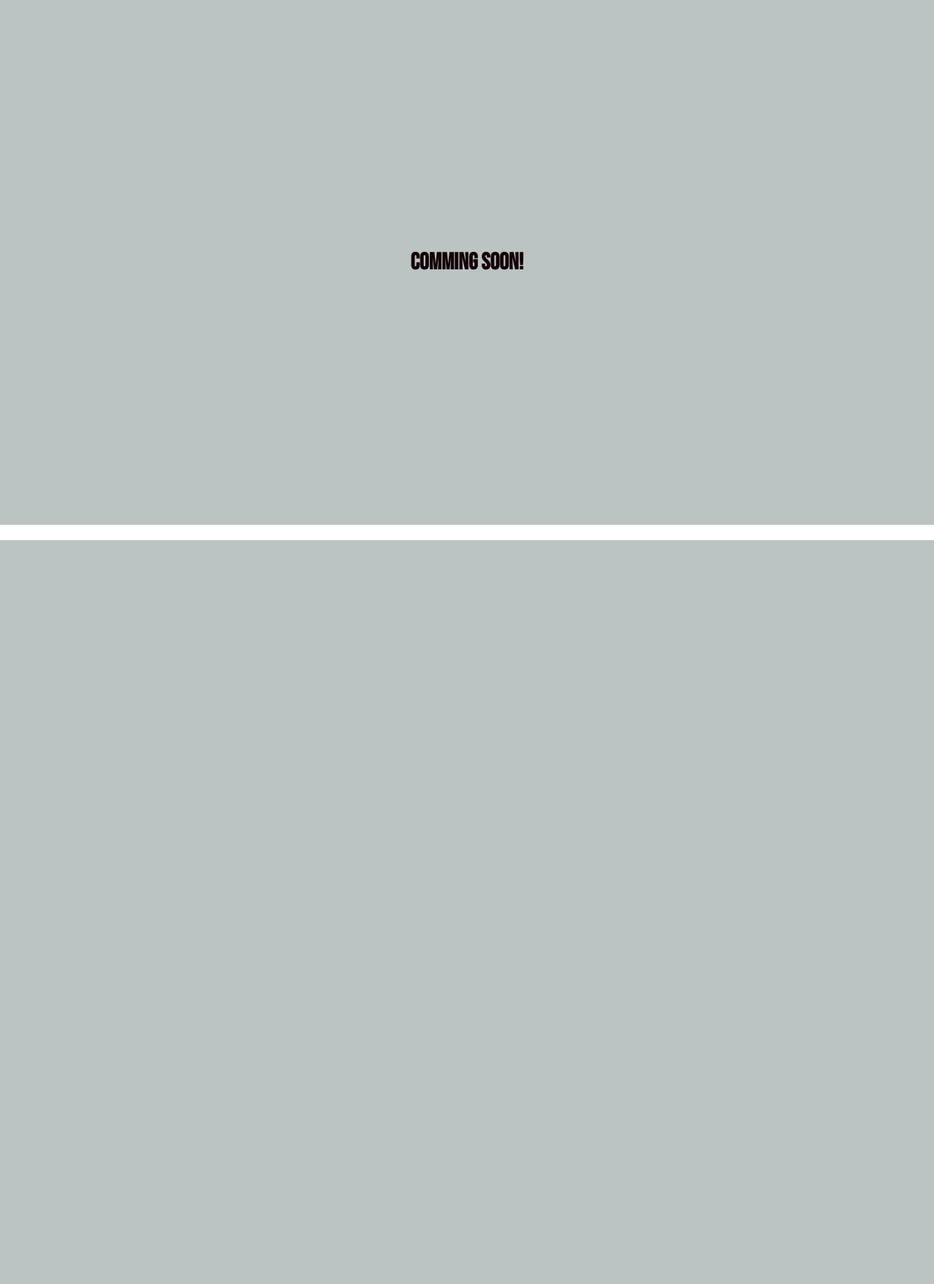
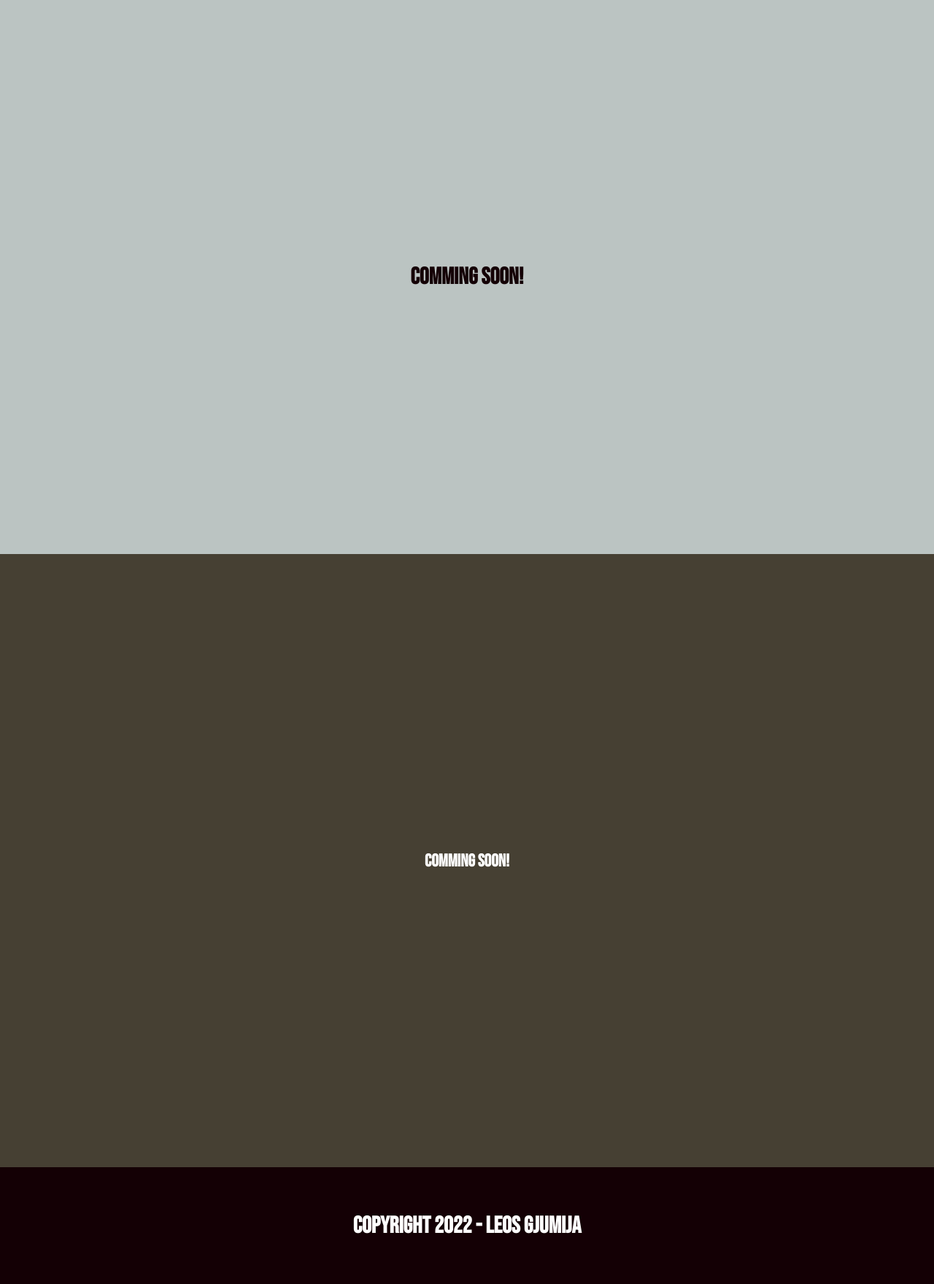
Before and after one commit to gjumle/school, a PHP site: page / in a window 1280 px wide. Shown: the part 60-1819 px from the top of the page at 73% size. Before the commit the page ends 800 px from the top, so only its background shows below. Run offline with PHP 8.4, Linux system fonts and the light colour scheme.

Commit message:
Footer & main section styling

```diff
--- a/dev/r&r/index.php
+++ b/dev/r&r/index.php
@@ -30,5 +30,11 @@
 	<main class="main">
 		<h1>Comming soon!</h1>
 	</main>
+	<section class="section">
+		<h1>Comming soon!</h1>
+	</section>
+	<footer class="footer">
+		<h1>Copyright 2022 - Leos Gjumija</h1>
+	</footer>
 </body>
 </html>
--- a/dev/r&r/styles.css
+++ b/dev/r&r/styles.css
@@ -42,8 +42,22 @@ a.nav-link:hover {
 
 /* Main section */
 .main {
-	height: 90vh;
+	height: 95vh;
 	display: flex;
 	color: #140005;
 	background-color: #BBC4C2;
 }
+
+.section {
+	height: 105vh;
+	display: flex;
+	color: white;
+	background-color: #464033;
+}
+
+.footer {
+	height: 20vh;
+	display: flex;
+	color: white;
+	background-color: #140005;
+}
```
